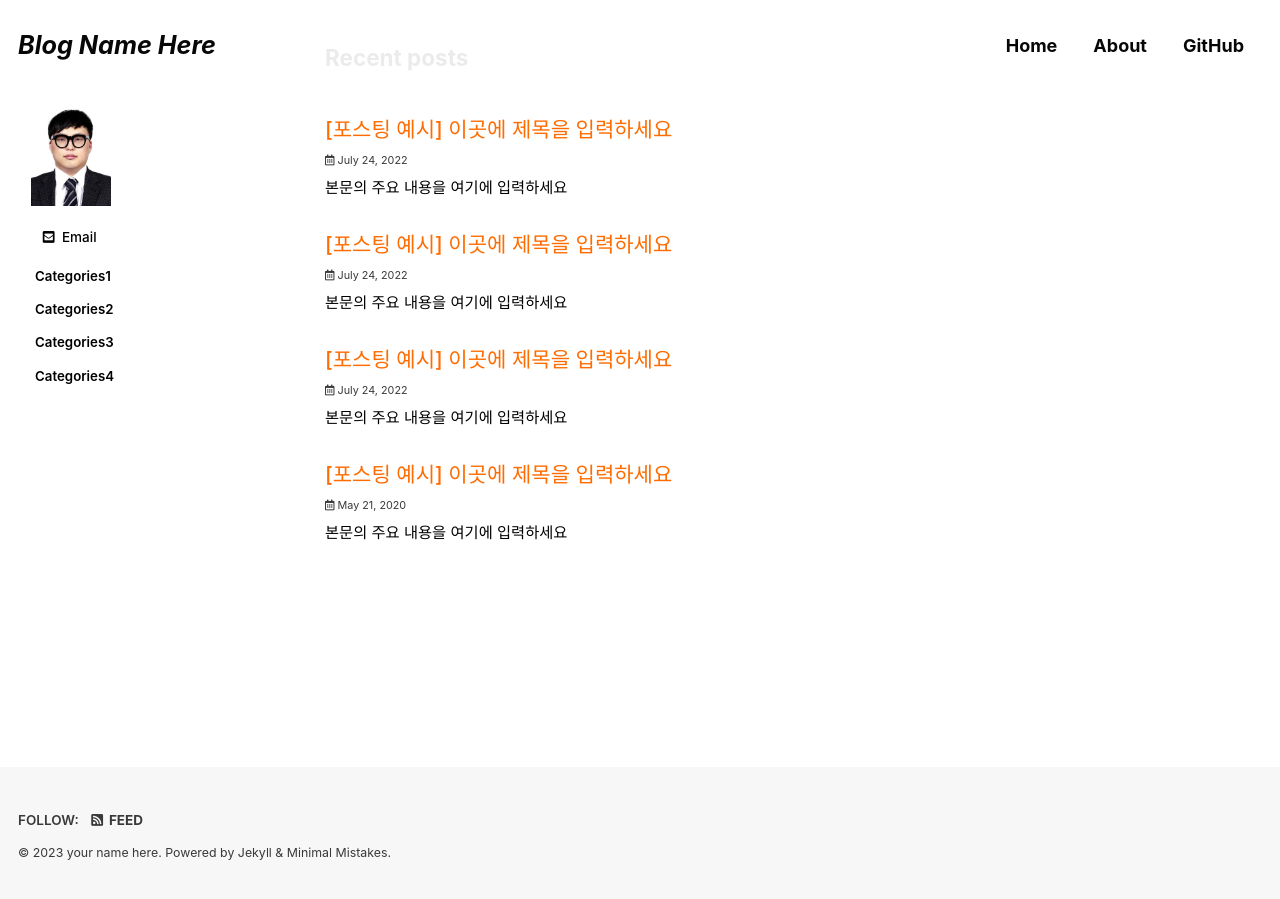
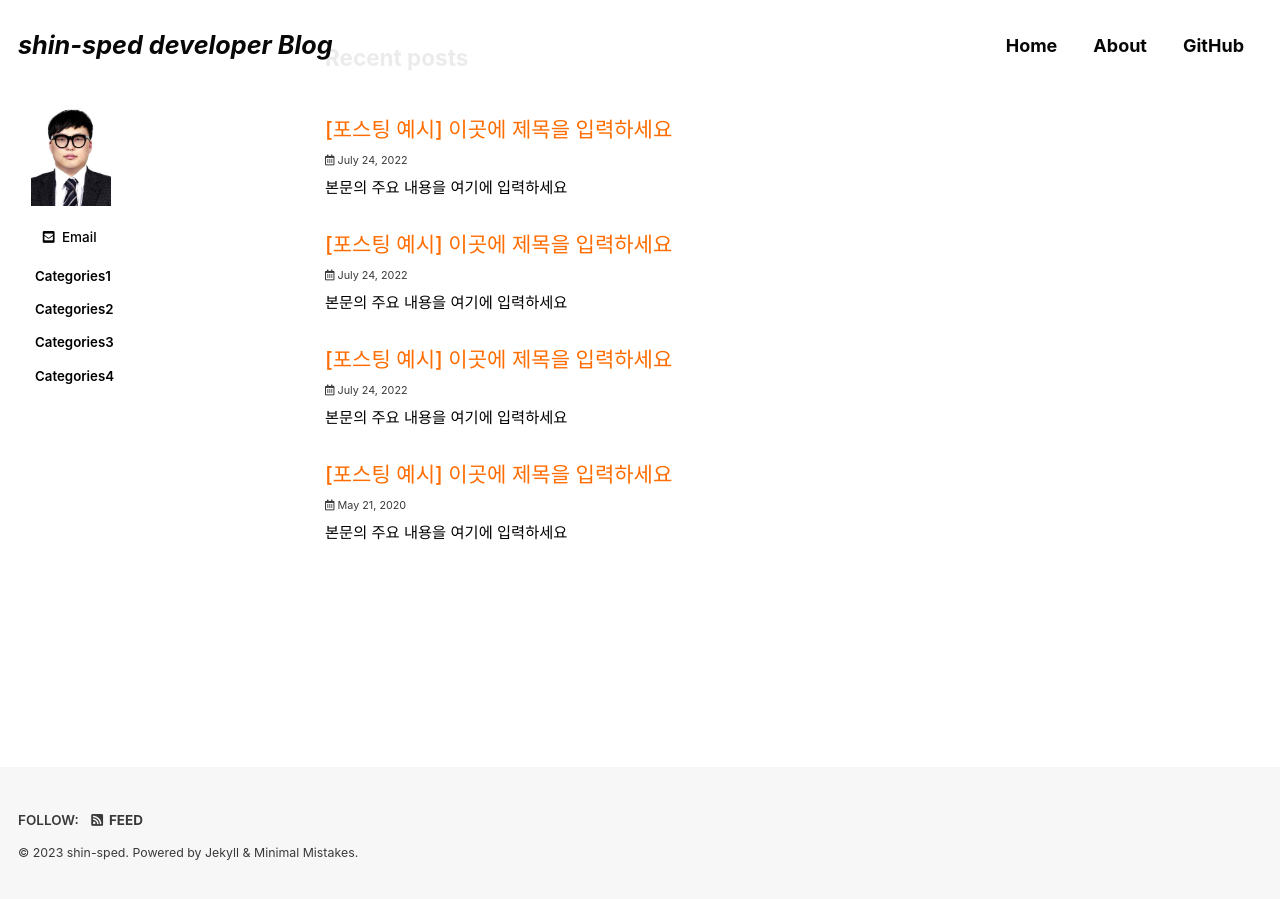
Before and after one commit to SHIN-sped/shin-sped.github.io, a Jekyll site: the page built from index.html, in a window 1280 px wide and 900 px high, scrolled down 90 px. Built offline with Jekyll 4.4.1, drawn with Linux system fonts in a browser that asks for light colours; cached includes are drawn as plain includes; some web fonts are replaced; the list of posts is cut into pages by our own code.

Commit message:
07/19 re

```diff
--- a/_config.yml
+++ b/_config.yml
@@ -19,10 +19,10 @@ minimal_mistakes_skin: "plum" # "default" "air", "aqua", ...
 
 # Site Settings
 locale: "ko-KR" #"en-US"
-title: "Blog Name Here" # 상단 헤더에 보이는 블로그 명
+title: "shin-sped developer Blog" # 상단 헤더에 보이는 블로그 명
 title_separator: "&#124;"
 subtitle: # site tagline that appears below site title in masthead
-name: "your name here" # 블로그 닉네임 설정
+name: "shin-sped" # 블로그 닉네임 설정
 description: "this is my blog!" # 블로그 설명
 url: "https://shin-sped.github.io" # 블로그 URL
 baseurl: # the subpath of your site, e.g. "/blog"
--- a/_data/navigation.yml
+++ b/_data/navigation.yml
@@ -1,13 +1,13 @@
 # main links
 main:
   - title: "Home"
-    url: https://choiiis.github.io/
+    url: https://shin-sped.github.io/
 
   - title: "About"
     url: /about/
 
   - title: "GitHub"
-    url: https://github.com/choiiis
+    url: https://github.com/shin-sped
 
   # - title: "Projects"
   #   url: /projects/
```
Also changed, not shown: 1 other file.
